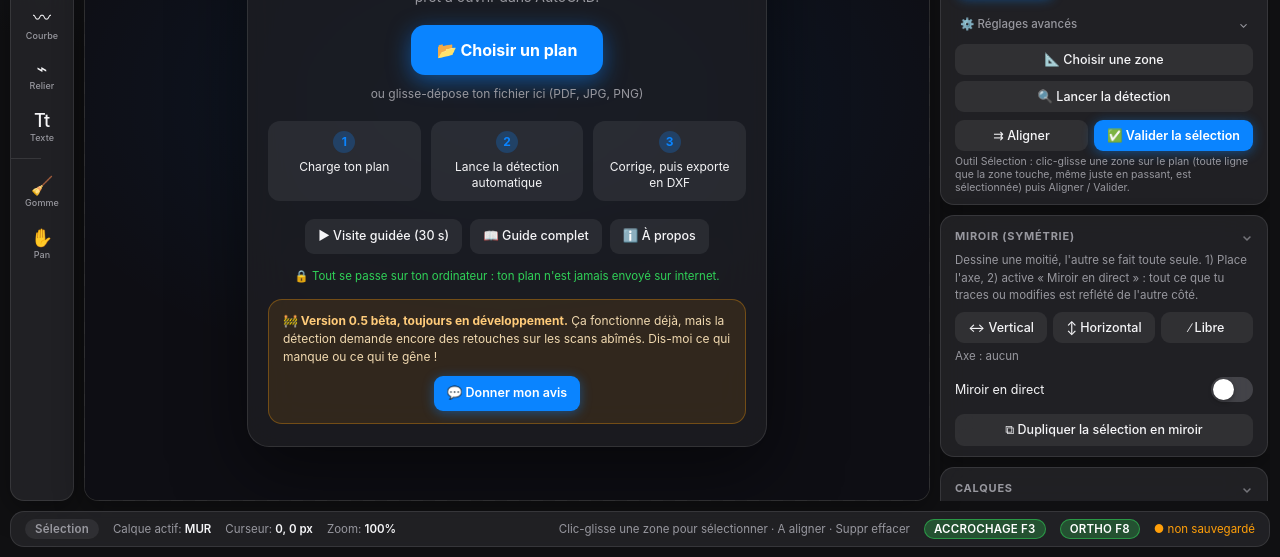
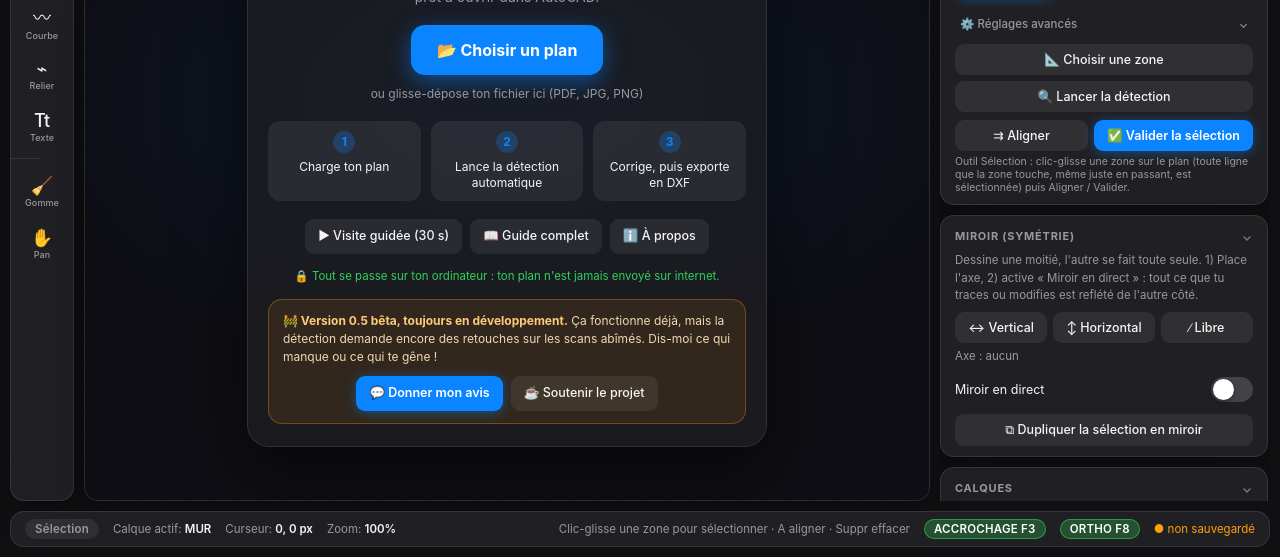
Before and after one commit to Esteban1082/vectoplan, a plain HTML site: page index.html in a window 1280 px wide. Shown: the part 243-800 px from the top of the page. Drawn offline with Linux system fonts and the light colour scheme.

Commit message:
Bouton de don Ko-fi

```diff
--- a/index.html
+++ b/index.html
@@ -3747,7 +3747,7 @@
   // ===== Version bêta : avis et dons =====
   const BETA = {
     feedbackUrl: 'https://github.com/Esteban1082/vectoplan/issues/new',
-    donateUrl: ''   // à renseigner : lien Ko-fi, PayPal.me, Liberapay…
+    donateUrl: 'https://ko-fi.com/estebanrdz'
   };
   const openExt = url => { try { window.open(url, '_blank', 'noopener'); } catch(_) { location.href = url; } };
   ['btnFeedback', 'btnFeedback2'].forEach(id => document.getElementById(id).addEventListener('click', () => openExt(BETA.feedbackUrl)));
```
Also changed, not shown: 1 other file.
